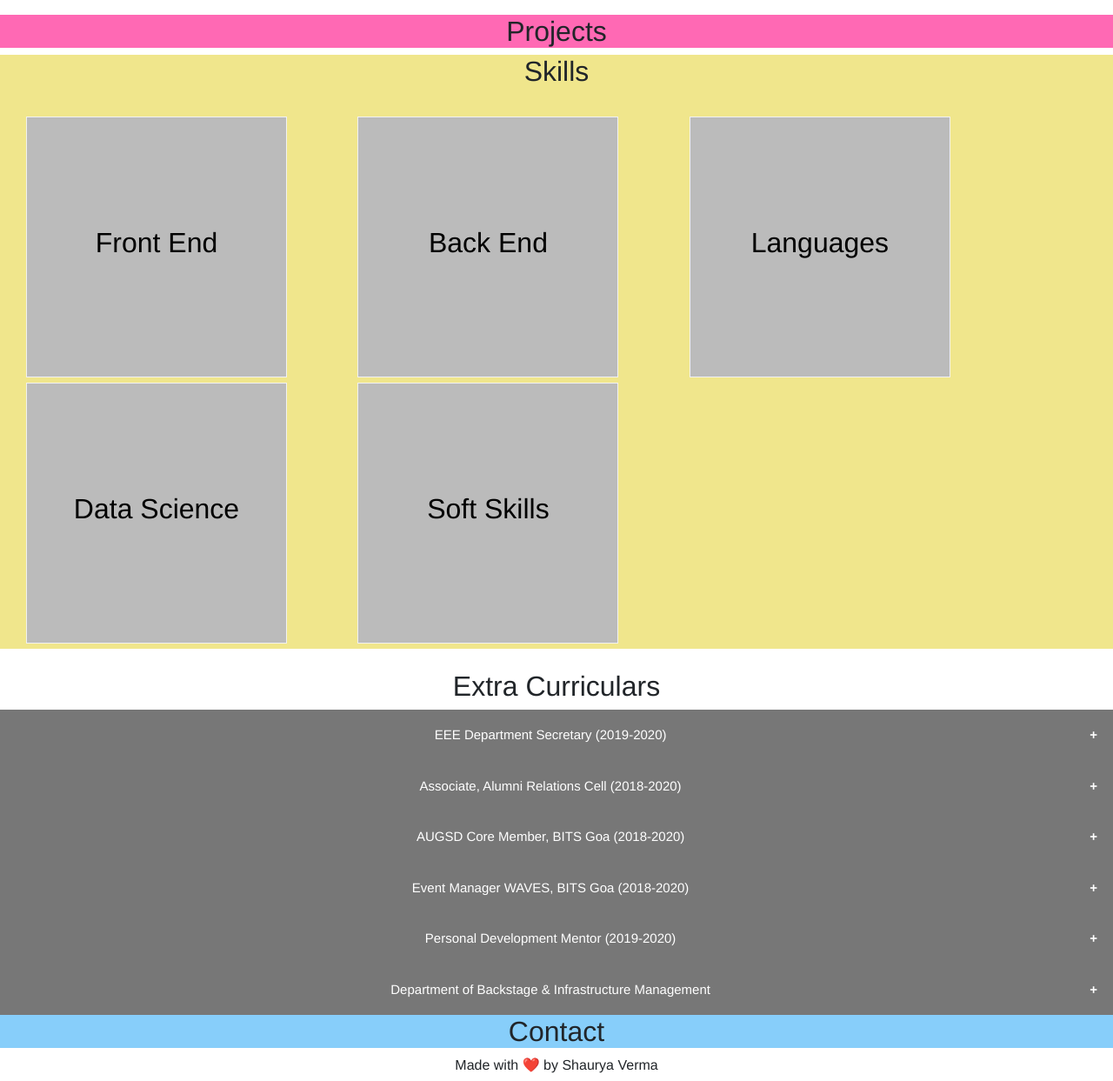
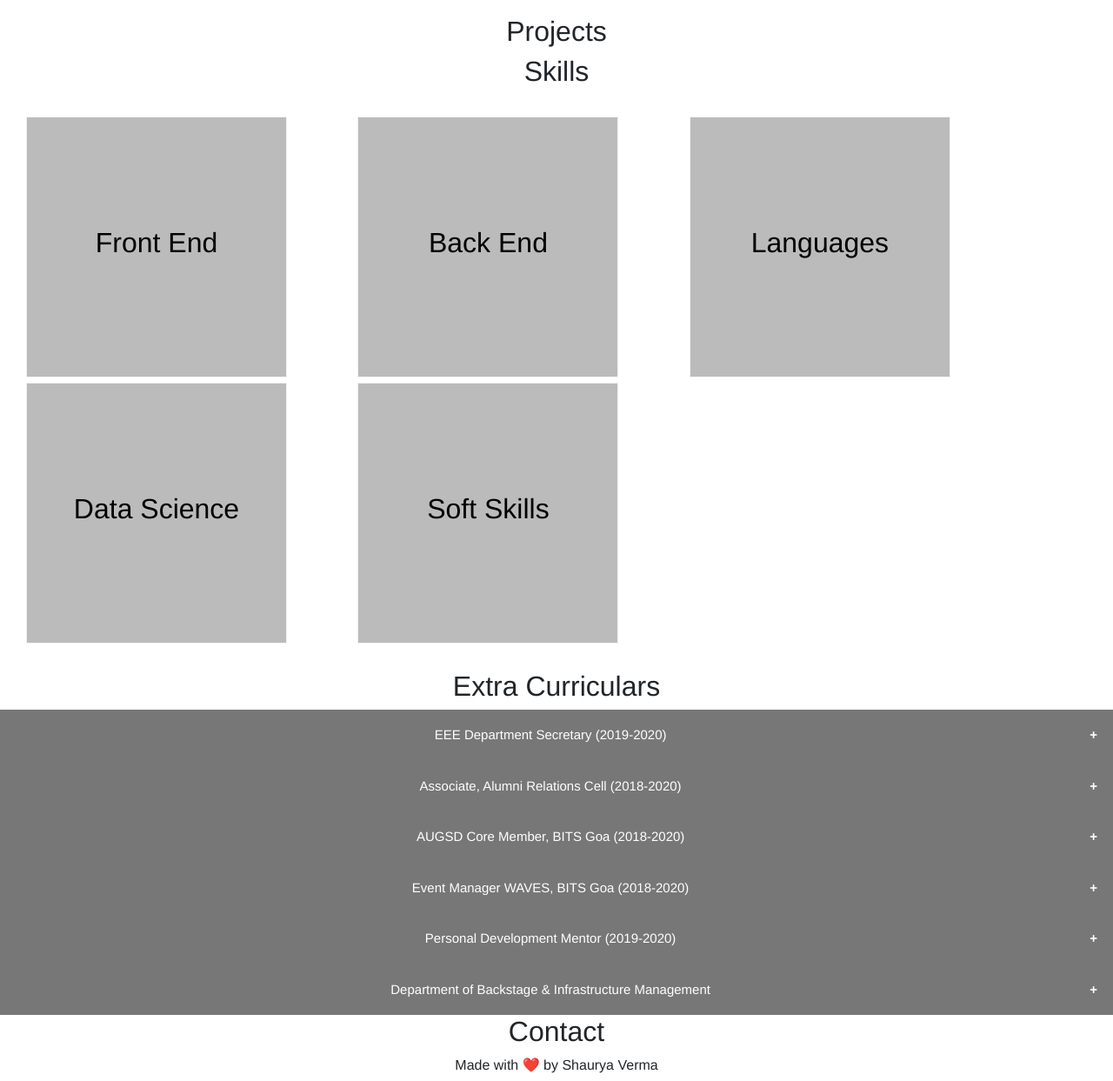
Before and after one commit to shauryav24/shauryav24.github.io, a website: page index.html in a window 1280 px wide. Shown: the part 2237-3480 px from the top of the page at 87% size. Drawn offline with nearby package versions, Linux system fonts and the light colour scheme; files whose address does not match are found by name.

Commit message:
Update style.css

```diff
--- a/css/style.css
+++ b/css/style.css
@@ -133,13 +133,7 @@ div h2 {
 
 
 
-.projects {
-    background-color: hotpink;
-}
 
-.skills {
-    background-color: khaki;
-}
 
 .extra {
 
@@ -181,9 +175,7 @@ div h2 {
     background-color: #f1f1f1;
 }
 
-.contact {
-    background-color: lightskyblue;
-}
+
 
 .footer {
     text-align: center;
```
